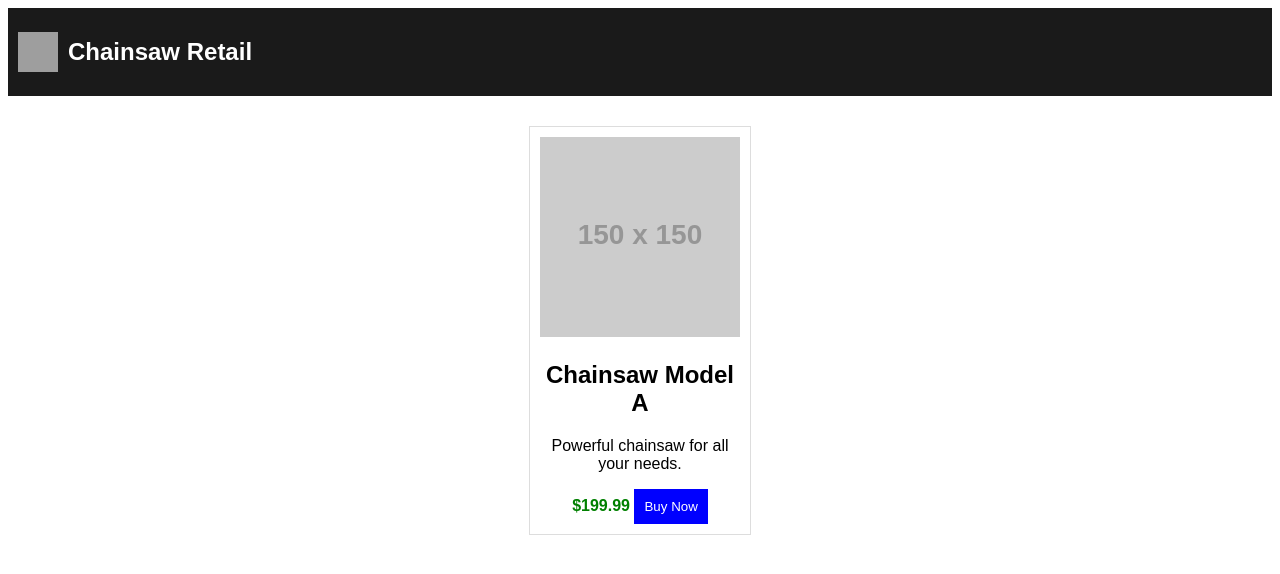
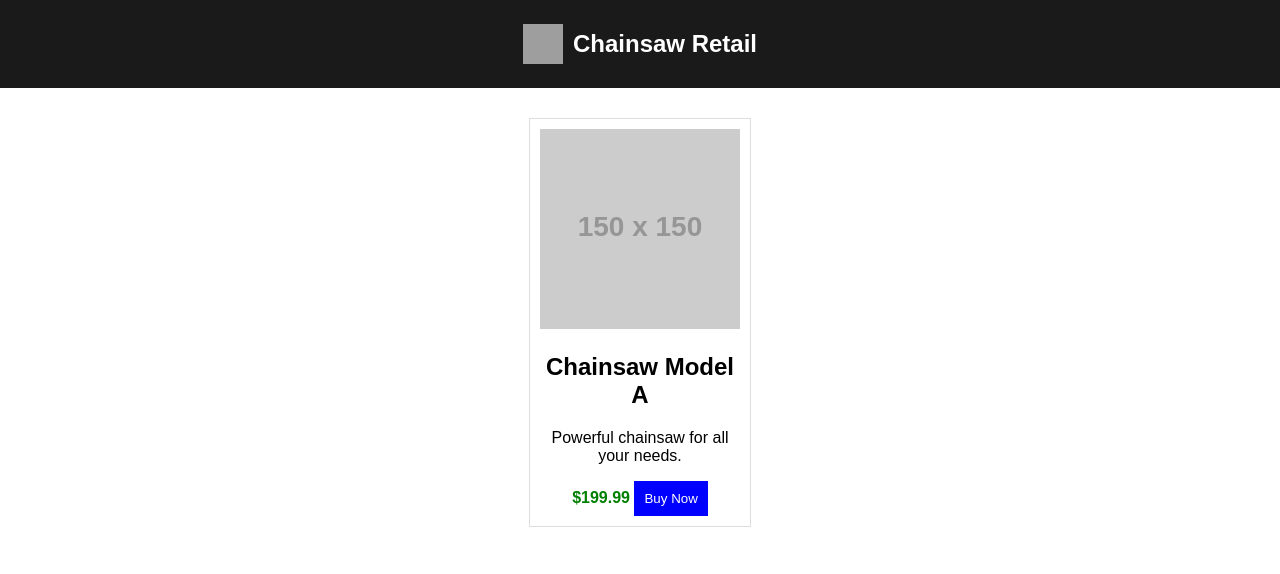
Before and after one commit to ChainSawRetail/ChainsawRetail, a plain HTML site: page index.html in a window 1280 px wide. Drawn offline with Linux system fonts and the light colour scheme; grey boxes are pictures that could not be loaded; placeholder pictures from the web are drawn by us.

Commit message:
Update styles.css

```diff
--- a/styles.css
+++ b/styles.css
@@ -1,13 +1,28 @@
 body {
     font-family: Arial, sans-serif;
     text-align: center;
+    margin: 0;
+    padding: 0;
 }
 
-header {
-    background-color: black;
+.navbar {
+    background-color: #1a1a1a;
     color: white;
-    padding: 15px;
+    padding: 10px;
+    display: flex;
+    align-items: center;
+    justify-content: center; /* Centering content */
+}
+
+.logo {
+    height: 40px;
+    width: 40px;
+    margin-right: 10px;
+}
+
+.title {
     font-size: 24px;
+    font-weight: bold;
 }
 
 .product-list {
@@ -39,21 +54,3 @@ header {
     border: none;
     cursor: pointer;
 }
-.navbar {
-  background-color: #1a1a1a;
-  color: white;
-  padding: 10px;
-  display: flex;
-  align-items: center;
-}
-
-.logo {
-  height: 40px;
-  width: 40px;
-  margin-right: 10px;
-}
-
-.title {
-  font-size: 24px;
-  font-weight: bold;
-}
```
